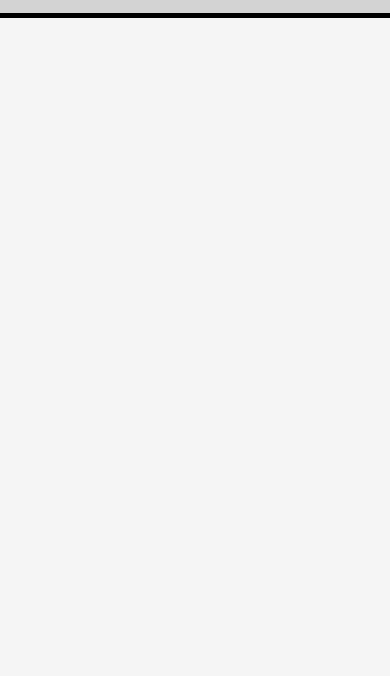
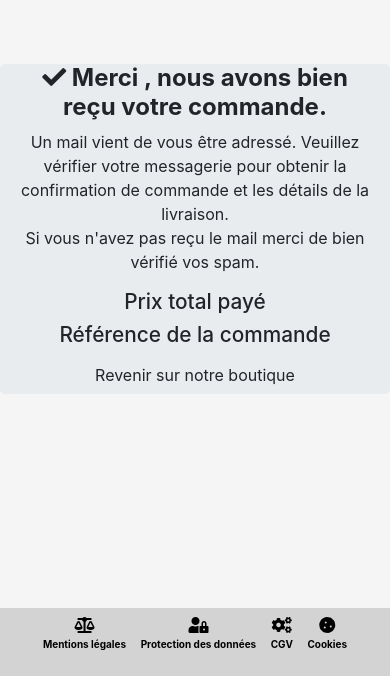
Before and after one commit to angeliquejeanne/OriCamera-V1, a plain HTML site: page confirmation-commande.html in a window 390 px wide. Shown: the part 128-804 px from the top of the page. Drawn offline with nearby package versions, Linux system fonts and the light colour scheme.

Commit message:
add style page confirmation-commande

```diff
--- a/src/style.scss
+++ b/src/style.scss
@@ -425,6 +425,25 @@ footer{
   visibility: visible;
   opacity: 1;
 }
+/*---------------page confirmation commande------------------*/
+.contenaire-confirm {
+  height: 100%;
+  width: 100%;
+  text-align: center;
+  display: flex;
+
+  .confirm .text-center {
+    margin: 0px auto;
+
+    .confirm__details {
+      .confirmation-price, .confirmation-ref {
+        font-size: 1.3em;
+      }
+    }
+  }
+}
+
+
 
 @media (min-width: 320px) and (max-width: 768px) {
   header {
@@ -543,4 +562,13 @@ footer{
           }
         }
   }
+
+  .contenaire-confirm .confirm {
+    padding: 0px;
+
+    .text-center .confirm__title {
+      font-size: 1.5rem;
+      font-weight: bold;
     }
+  }
+}
```
Also changed, not shown: src/dist/style.css, src/style.css, 1 other file. Lines whose indentation alone changed are shown as unchanged.
